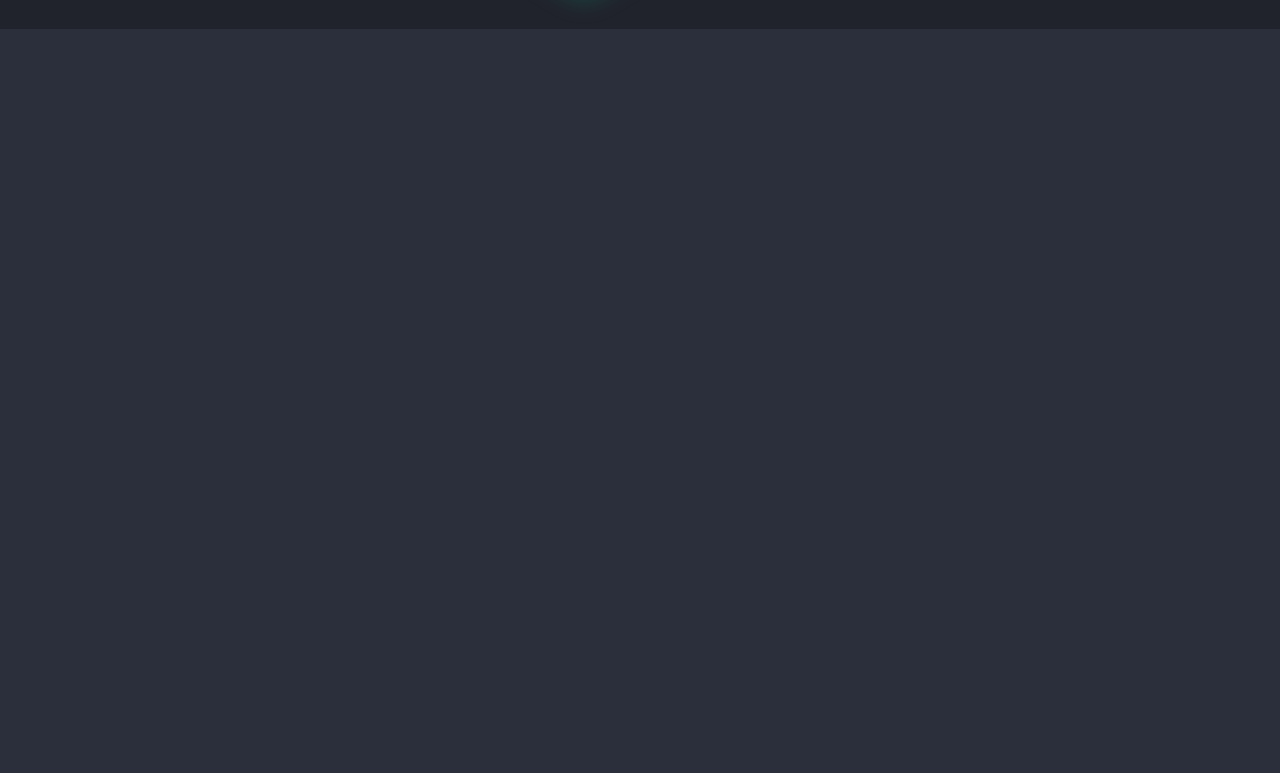
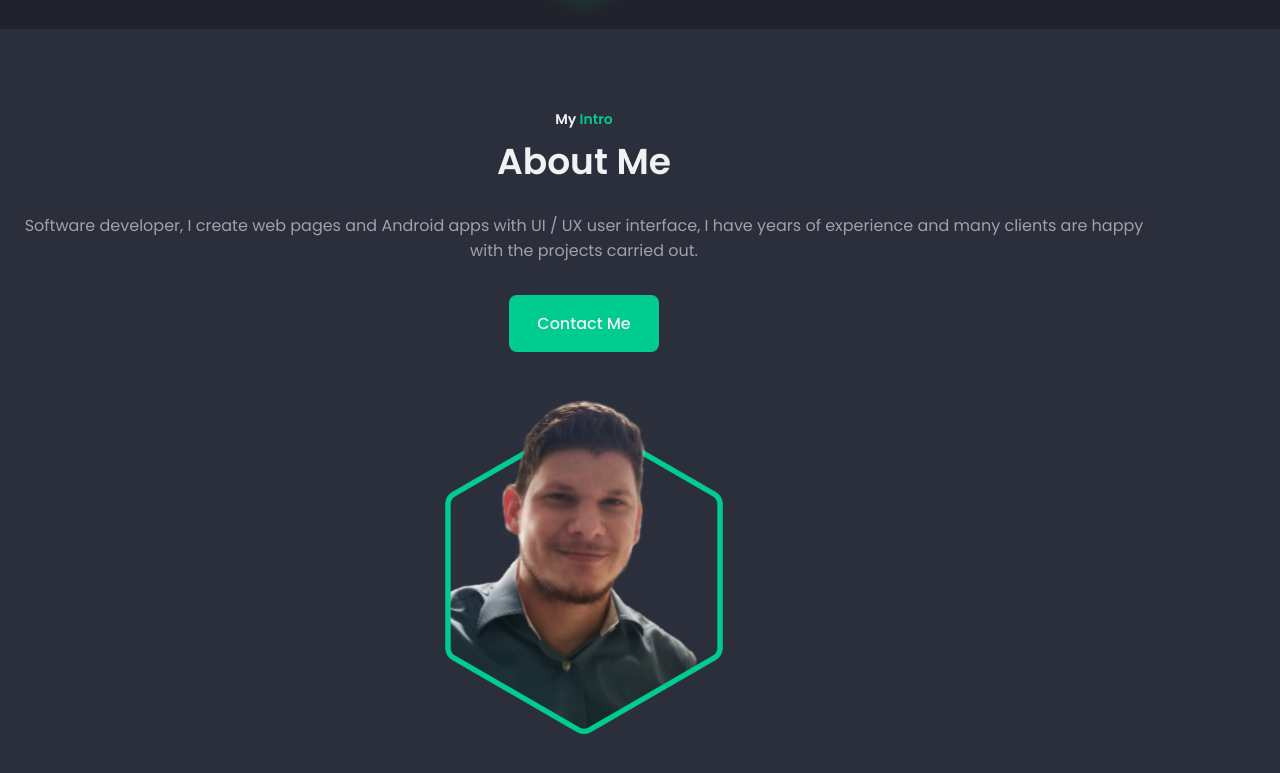
Before and after one commit to liosvel-medina/liosvel-medina.github.io, an Astro site: page / in a window 1280 px wide. Shown: the part 893-1666 px from the top of the page. Before the commit the page ends 1482 px from the top, so only its background shows below. Built offline with nearby package versions, Linux system fonts and the light colour scheme; Astro itself is replaced by a stand-in of ours.

Commit message:
create About section

```diff
--- a/public/css/style.css
+++ b/public/css/style.css
@@ -331,7 +331,34 @@
 
 
 /*=============== ABOUT ===============*/
+.about__container {
+    row-gap: 2.5rem;
+}
 
+.about__data {
+    text-align: center;
+}
+
+.about__description {
+    margin-bottom: 2rem;
+}
+
+.about__image {
+    justify-self: center;
+}
+
+.about__blob {
+    width: 320px;
+}
+
+.about__blob path {
+    stroke: var(--first-color);
+}
+
+.about__img {
+    /* width: 900px; */
+    transform: translateX(-35px)
+}
 
 /*=============== SKILLS ===============*/
 
--- /dev/null
+++ b/src/components/index/About.astro
@@ -0,0 +1,55 @@
+<section class="about section" id="about">
+    <div class="about__container container grid">
+        <div class="about__data">
+            <h3 class="section__subtitle">
+                My <span>Intro</span>
+            </h3>
+
+            <h2 class="section__title">About Me</h2>
+
+            <p class="about__description">
+                Software developer, I create web pages and Android apps with UI
+                / UX user interface, I have years of experience and many clients
+                are happy with the projects carried out.
+            </p>
+
+            <a href="#contact" class="button">Contact Me</a>
+        </div>
+
+        <div class="about__image">
+            <svg class="about__blob" viewBox="0 0 550 592" fill="none" xmlns="http://www.w3.org/2000/svg">
+                <mask id="maskBorder" mask-type="alpha">
+                   <path d="M263 48.1782C270.426 43.891 279.574 43.891 287 48.1782L501.157
+                   171.822C508.583 176.109 513.157 184.032 513.157 192.606V439.894C513.157
+                   448.468 508.583 456.391 501.157 460.678L287 584.322C279.574 588.609
+                   270.426 588.609 263 584.322L48.843 460.678C41.4174 456.391 36.843 448.468 36.843
+                   439.894V192.606C36.843 184.032 41.4174 176.109 48.843 171.822L263 48.1782Z" fill="black"/>
+                </mask>
+                <g mask="url(#maskBorder)">
+                   <rect x="37" width="476" height="630" fill="url(#pattern2)"/>
+
+                   <path d="M285 51.6423L499.157 175.286C505.345 178.859 509.157 185.461 509.157
+                   192.606V439.894C509.157 447.039 505.345 453.641 499.157 457.214L285
+                   580.858C278.812 584.43 271.188 584.43 265 580.858L50.843 457.214C44.655 453.641
+                   40.843 447.039 40.843 439.894V192.606C40.843 185.461 44.655 178.859 50.843
+                   175.286L265 51.6423C271.188 48.0697 278.812 48.0696 285 51.6423Z" stroke="black" stroke-width="10"/>
+                </g>
+
+                <rect x="37" width="476" height="300" fill="url(#pattern3)"/>
+
+                <defs>
+                   <pattern id="pattern2" patternContentUnits="objectBoundingBox" width="1" height="1">
+                      <use href="#imageBorder" transform="matrix(0.00143057 0 0 0.00108108 0.0404062 0)"/>
+                   </pattern>
+
+                   <pattern id="pattern3" patternContentUnits="objectBoundingBox" width="1" height="1">
+                      <use href="#imageBorder" transform="matrix(0.00143057 0 0 0.00226984 0.0404062 0)"/>
+                   </pattern>
+
+                   <!-- Insert your profile (recommended size: 640 x 940) -->
+                   <image class="about__img" id="imageBorder" width="640" height="940" href="/img/profile.png"/>
+                </defs>
+             </svg>
+        </div>
+    </div>
+</section>
--- a/src/pages/index.astro
+++ b/src/pages/index.astro
@@ -2,6 +2,7 @@
 import Layout from "../layouts/Layout.astro";
 import NavBar from "../components/index/NavBar.astro";
 import Home from "../components/index/Home.astro";
+import About from "../components/index/About.astro";
 ---
 
 <Layout title="Home">
@@ -16,7 +17,7 @@
     <Home />
 
     <!--==================== ABOUT ====================-->
-    <section class="about section" id="about"></section>
+    <About/>
 
     <!--==================== SKILLS ====================-->
     <section class="skills section"></section>
```
Also changed, not shown: public/img/blob-border.svg (added).
